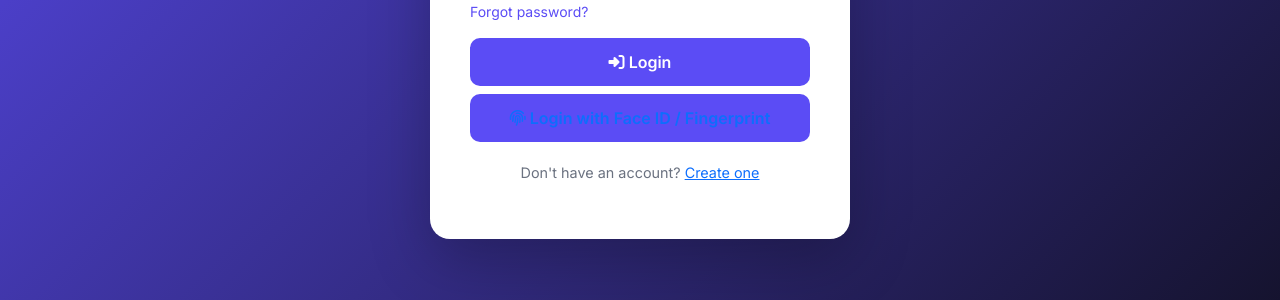
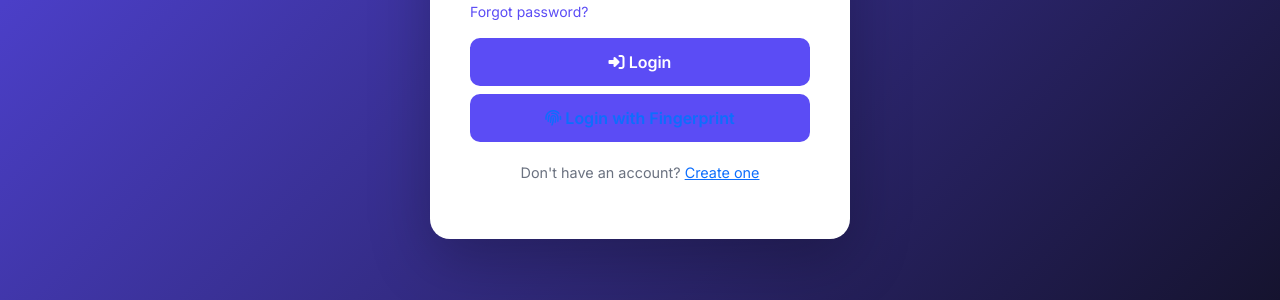
Before and after one commit to mohammedimk/Boko-Data, a Django app: page /login/ in a window 1280 px wide. Shown: the part 462-762 px from the top of the page. Run offline with Django 5.2, Linux system fonts and the light colour scheme; some libraries are stand-ins or nearby versions.

Commit message:
Initial commit biometric

```diff
--- a/core/views.py
+++ b/core/views.py
@@ -27,6 +27,10 @@ import json
 from django.conf import settings
 from django.http import HttpResponse
 from django.views.decorators.csrf import csrf_exempt
+
+
+from django.views.decorators.csrf import ensure_csrf_cookie
+from django.utils.decorators import method_decorator
 
 
 
@@ -131,6 +135,10 @@ def register_view(request):
     return render(request, 'register.html', {'form': form})
 
 
+
+
+
+@method_decorator(ensure_csrf_cookie, name='dispatch')
 class VTULoginView(LoginView):
     template_name = 'login.html'
     authentication_form = LoginForm
@@ -144,6 +152,21 @@ class VTULoginView(LoginView):
     def form_invalid(self, form):
         messages.error(self.request, "Invalid username/email or password.")
         return super().form_invalid(form)
+
+
+# class VTULoginView(LoginView):
+#     template_name = 'login.html'
+#     authentication_form = LoginForm
+#     redirect_authenticated_user = True
+
+#     def form_valid(self, form):
+#         response = super().form_valid(form)
+#         messages.success(self.request, f"Welcome back, {self.request.user.first_name or self.request.user.username}!")
+#         return response
+
+#     def form_invalid(self, form):
+#         messages.error(self.request, "Invalid username/email or password.")
+#         return super().form_invalid(form)
 
 
 @login_required
--- a/templates/dashboard.html
+++ b/templates/dashboard.html
@@ -1,4 +1,5 @@
 {% extends 'base.html' %}
+{% load static %}
 {% block title %}Dashboard - VTU Hub{% endblock %}
 {% block page_title %}Dashboard{% endblock %}
 {% block content %}
--- a/templates/login.html
+++ b/templates/login.html
@@ -33,7 +33,7 @@
             </button>
         </form>
         <button type="button" class="btn btn-outline-primary w-100 mt-2 btn-auth" onclick="loginWithBiometric(document.querySelector('[name=username]').value)">
-            <i class="fa-solid fa-fingerprint"></i> Login with Face ID / Fingerprint
+            <i class="fa-solid fa-fingerprint"></i> Login with Fingerprint
         </button>
         <p class="auth-footer">Don't have an account? <a href="{% url 'register' %}">Create one</a></p>
     </div>
```
